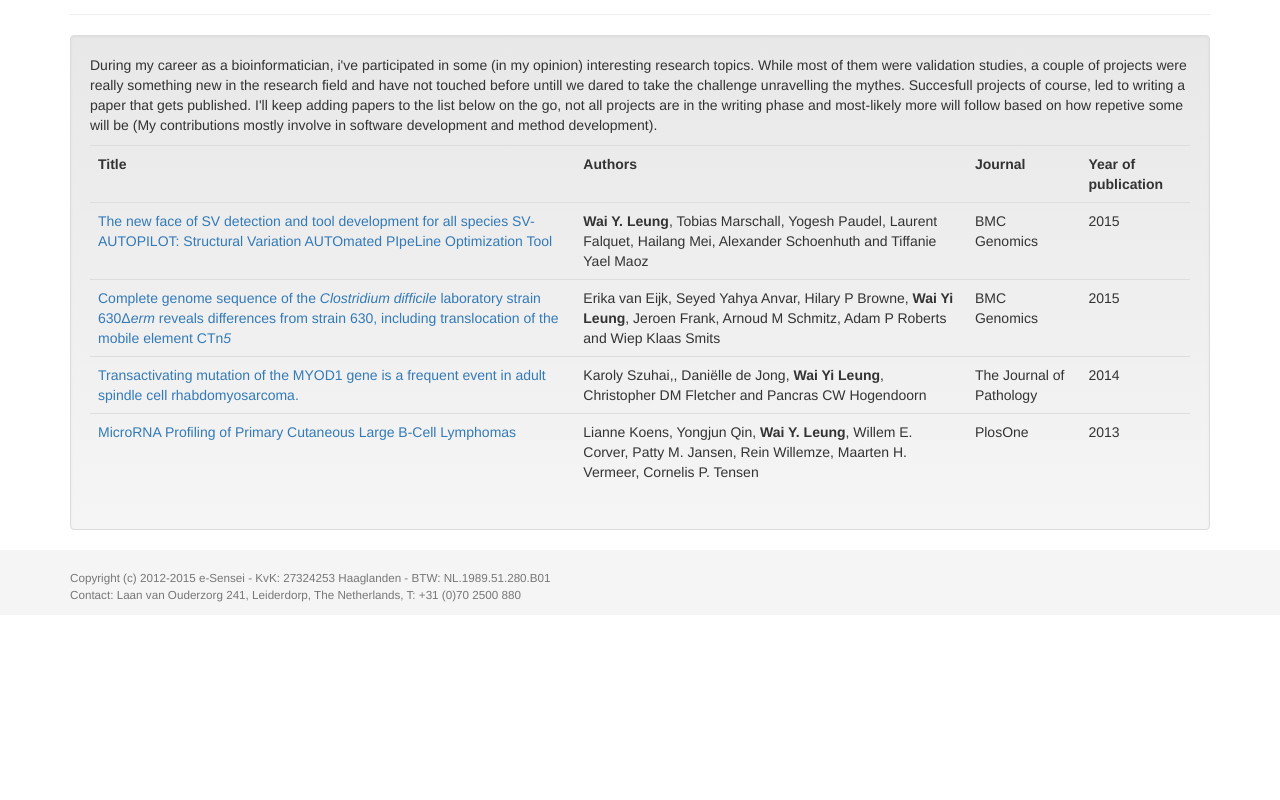
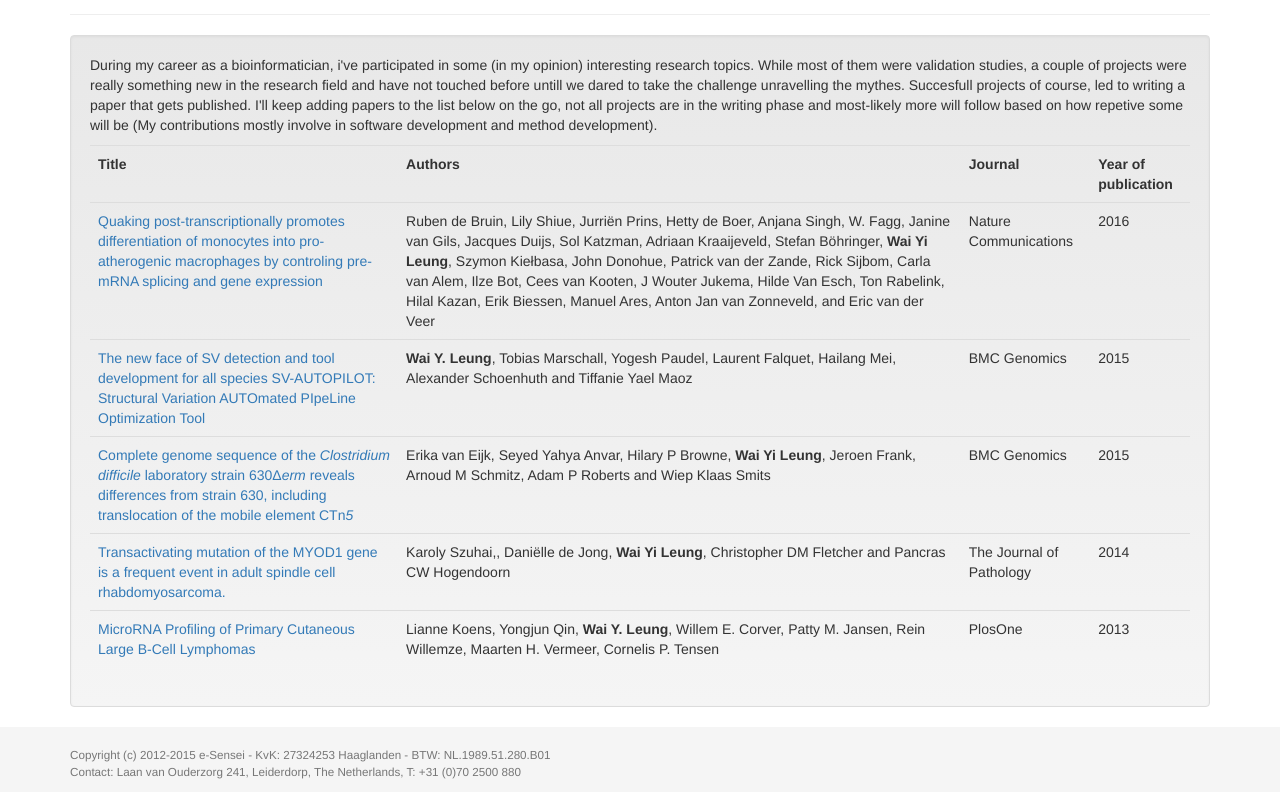
Before and after one commit to wyleung/wyleung.github.io, a plain HTML site: page index.html in a window 1280 px wide. Shown: the part 878-1678 px from the top of the page. Before the commit the page ends 1501 px from the top, so only its background shows below. Drawn offline with nearby package versions, Linux system fonts and the light colour scheme.

Commit message:
Adding Nature Communication paper

```diff
--- a/index.html
+++ b/index.html
@@ -170,6 +170,12 @@
                 <th>Year of publication</th>
             </tr>
             <tr>
+                <td><a href="#" target="_blank">Quaking post-transcriptionally promotes differentiation of monocytes into pro-atherogenic macrophages by controling pre-mRNA splicing and gene expression</a></td>
+                <td>Ruben de Bruin, Lily Shiue, Jurri&euml;n Prins, Hetty de Boer, Anjana Singh, W. Fagg, Janine van Gils, Jacques Duijs, Sol Katzman, Adriaan Kraaijeveld, Stefan Böhringer, <b>Wai Yi Leung</b>, Szymon Kiełbasa, John Donohue, Patrick van der Zande, Rick Sijbom, Carla van Alem, Ilze Bot, Cees van Kooten, J Wouter Jukema, Hilde Van Esch, Ton Rabelink, Hilal Kazan, Erik Biessen, Manuel Ares, Anton Jan van Zonneveld, and Eric van der Veer</td>
+                <td>Nature Communications</td>
+                <td>2016</td>
+            </tr>
+            <tr>
                 <td><a href="http://www.biomedcentral.com/1471-2164/16/238" target="_blank">The new face of SV detection and tool development for all species SV-AUTOPILOT: Structural Variation AUTOmated PIpeLine Optimization Tool</a></td>
                 <td><b>Wai Y. Leung</b>, Tobias Marschall, Yogesh Paudel, Laurent Falquet, Hailang Mei, Alexander Schoenhuth and Tiffanie Yael Maoz</td>
                 <td>BMC Genomics</td>
```
